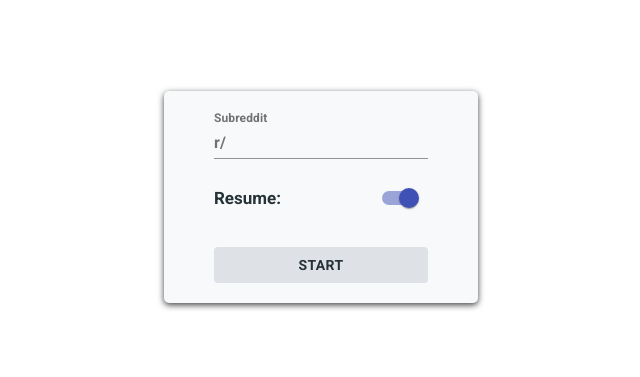
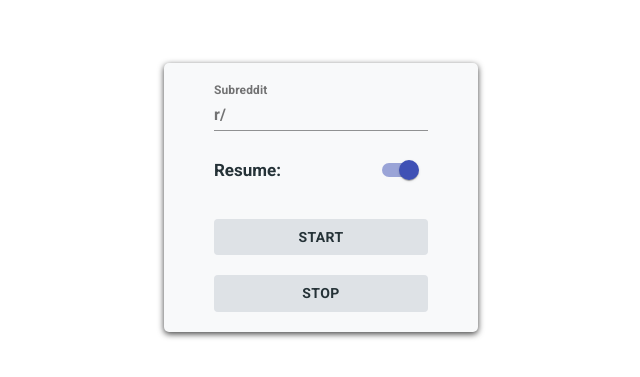
Before and after one commit to Sygmus-1897/Extract-it-Frontend, a React (Create React App) app: page / in a window 1280 px wide. Shown: the part 203-580 px from the top of the page, without its empty margins (319-959 px from the left). Built offline with nearby package versions, Linux system fonts and the light colour scheme; no server answers.

Commit message:
added some temporary changes

```diff
--- a/src/App.js
+++ b/src/App.js
@@ -1,7 +1,8 @@
 import React, { useState, useEffect } from "react";
 import SubredditRow from "./components/subreddit_row/subreddit_row.jsx";
 import ResumeRow from "./components/resume_row/resume_row";
-import StartButton from "./components/start_btn/start_btn";
+import StartButton from "./components/buttons/start_btn";
+import StopButton from "./components/buttons/stop_btn";
 import ProgressWindow from "./components/progress_window/progress_window";
 
 function App() {
@@ -17,7 +18,7 @@ function App() {
   // let [serverResponse, setServerResponse] = useState("");
 
   useEffect(() => {
-    let eventSource = new EventSource("http://localhost:5000/post_id");
+    let eventSource = new EventSource("http://localhost:5000/extraction");
     eventSource.addEventListener("bounds", (e) => {
       let obj = JSON.parse(e["data"]);
       console.log(e);
@@ -42,18 +43,18 @@ function App() {
     eventSource.addEventListener("metadata_data_size", (e) => {
       setDataSize(JSON.parse(e["data"])["data_size"]);
     });
-    // eventSource.addEventListener("start_test", (e) => {
-    //   console.log(e);
-    // });
-    // eventSource.addEventListener("outer_test", (e) => {
-    //   console.log(e);
-    // });
-    // eventSource.addEventListener("inner_test", (e) => {
-    //   console.log(e);
-    // });
-    // eventSource.addEventListener("stop_test", (e) => {
-    //   console.log(e);
-    // });
+    eventSource.addEventListener("start_test", (e) => {
+      console.log(e);
+    });
+    eventSource.addEventListener("outer_test", (e) => {
+      console.log(e);
+    });
+    eventSource.addEventListener("inner_test", (e) => {
+      console.log(e);
+    });
+    eventSource.addEventListener("stop_test", (e) => {
+      console.log(e);
+    });
   }, []);
 
   return (
@@ -67,6 +68,7 @@ function App() {
           open={openProgressWindow}
           setOpen={setOpenProgressWindow}
         />
+        <StopButton />
       </form>
       {openProgressWindow && (
         <ProgressWindow
--- a/src/components/start_btn/start_btn.jsx
+++ b/src/components/buttons/start_btn.jsx
@@ -36,7 +36,7 @@ const StartButton = (props) => {
         console.log(res.data);
       })
       .catch((error) => console.log(error));
-    props.setOpen(!props.open);
+    // props.setOpen(!props.open);
   };
 
   const classes = useStyles();
--- /dev/null
+++ b/src/components/buttons/stop_btn.jsx
@@ -0,0 +1,42 @@
+import React from "react";
+import { Button } from "@material-ui/core";
+import { makeStyles } from "@material-ui/core/styles";
+import axios from "axios";
+
+const useStyles = makeStyles((theme) => ({
+  button: {
+    marginTop: "20px",
+    border: "none",
+    outline: "none",
+    color: "#253237",
+    backgroundColor: "#dee2e6",
+    "&:hover": {
+      backgroundColor: "#e9ecef",
+    },
+    "&:active": {
+      backgroundColor: "#ced4da",
+    },
+  },
+}));
+
+const StopButton = (props) => {
+  const onStopClicked = (event) => {
+    event.preventDefault();
+
+    axios
+      .post("/stop_posts")
+      .then((res) => {
+        console.log(res.data);
+      })
+      .catch((error) => console.log(error));
+  };
+
+  const classes = useStyles();
+  return (
+    <Button className={classes.button} onClick={onStopClicked}>
+      STOP
+    </Button>
+  );
+};
+
+export default StopButton;
--- a/src/components/progress_window/progress_window.jsx
+++ b/src/components/progress_window/progress_window.jsx
@@ -42,7 +42,7 @@ const ProgressWindow = (props) => {
       // onClick={handleToggle}
     >
       <div className="progress-window">
-        {props.currPost ? (
+        {props.currDate ? (
           <div className="progress-window-container">
             <div className="progress-window-title-container">
               <label className="progress-window-title">Extracting Data</label>
@@ -60,7 +60,9 @@ const ProgressWindow = (props) => {
               <div className="post-info">
                 <label className="current-post-label">Working on postID:</label>
                 <label className="current-post">
-                  {props.currPost} ({props.currData}/{props.dataSize})
+                  {props.currPost
+                    ? `${props.currPost} (${props.currData}/${props.dataSize})`
+                    : "loading..."}
                 </label>
               </div>
               <div className="date-info">
```
Also changed, not shown: src/components/progress_window/curr_item.jsx (deleted, +0 -7 lines), src/components/progress_window/loading_screen.jsx (deleted).
